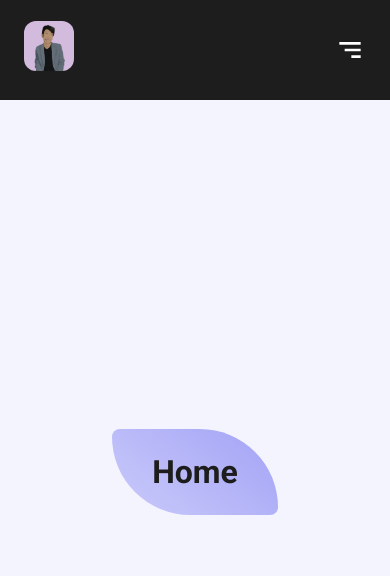
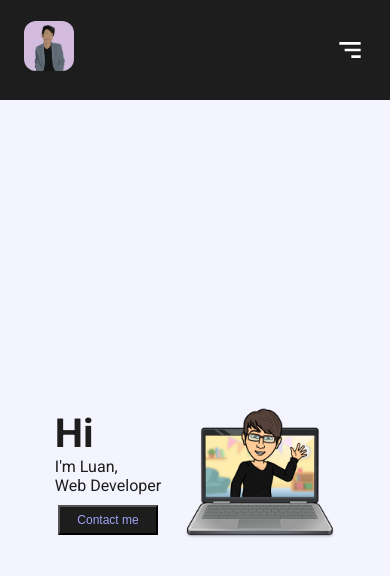
Before and after one commit to luansjourney/luandesouza.xyz-react, a React (Create React App) app: page / in a window 390 px wide. Shown: the top 576 px of the page. Built offline with nearby package versions, Linux system fonts and the light colour scheme.

Commit message:
Add: New text and images to the hero. Pending mobile resize

```diff
--- /dev/null
+++ b/src/Assets/Styles/components/_hero.scss
@@ -0,0 +1,74 @@
+.container {
+    flex-direction: row;
+
+}
+
+h1 {
+    font-size: 3.5rem;
+    align-self: flex-start;
+    @media (max-width: 768px){
+        font-size: 2.5rem;
+    }
+}
+
+p {
+    font-size: 3rem;
+    padding-bottom: 30px;
+    @media (max-width: 768px){
+        font-size: 1rem;
+        padding-bottom: 10px;
+    }
+}
+
+#info {
+    display: flex;
+    flex-direction: column;
+    justify-content: center;
+    align-items: center;
+
+}
+
+#img {
+    padding-left: 1.5rem;
+}
+
+
+img {
+    width: 500px;
+    height: 500px;
+
+    @media (max-width: 768px){
+        width: 150px;
+        height: 150px;
+    }
+}
+
+.contactBtn {
+    width: 150px;
+    height: 40px;
+    margin: 0 auto;
+    background: $dark;
+
+    &:hover {
+        background: $primary;
+
+        a {
+            color: $dark;
+        }
+    }
+
+    a {
+        color: $primary;
+        font-size: 1rem;
+        text-decoration: none;
+    }
+
+    @media (max-width:768px) {
+        width: 100px;
+        height: 30px;
+
+        a {
+            font-size: 0.75rem;
+        }
+    }
+}
--- a/src/Assets/Styles/layout/_layout.scss
+++ b/src/Assets/Styles/layout/_layout.scss
@@ -6,7 +6,7 @@
     justify-content: center;
     align-items: center;
 
-    h1 {
+    .h1 {
         padding: 1.5rem 2.5rem;
         background: linear-gradient(220deg, $primary, rgba($primary, 0.5));
         border-radius: $borderRadius calc(#{$borderRadius} * 10);
--- a/src/Assets/Styles/main.scss
+++ b/src/Assets/Styles/main.scss
@@ -9,4 +9,5 @@
 @import "./layout/layout";
 @import "./layout/header";
 //components
+@import "./components/hero"
 //pages
--- /dev/null
+++ b/src/Components/Hero.js
@@ -0,0 +1,17 @@
+import heroImg from "../Assets/Images/laptop-wave.png";
+import { Link } from "react-router-dom"
+
+function Hero() {
+  return (
+    <>
+        <div id="info">
+          <h1>Hi</h1>
+          <p>I'm Luan, <br/>Web Developer</p>
+          <button className="contactBtn"><Link to="/page-cta">Contact me</Link></button>
+        </div>
+        <div id="img"><img src={heroImg} alt="bitmoji-laptop-wave"  width="150" height="150"/></div>
+    </>
+  )
+}
+
+export default Hero
--- a/src/Pages/Home.js
+++ b/src/Pages/Home.js
@@ -1,8 +1,12 @@
-import React from 'react'
+//#region components import
+import Hero from '../Components/Hero'
+//#endregion
 
 function Home() {
   return (
-    <h1>Home</h1>
+    <>
+      <Hero />
+    </>
   )
 }
 
--- a/src/Pages/PageCTA.js
+++ b/src/Pages/PageCTA.js
@@ -2,7 +2,7 @@ import React from 'react'
 
 function PageCTA() {
   return (
-    <h1>PageCTA</h1>
+    <h1 className='h1'>PageCTA</h1>
   )
 }
 
--- a/src/Pages/PageOne.js
+++ b/src/Pages/PageOne.js
@@ -2,7 +2,7 @@ import React from 'react'
 
 function PageOne() {
   return (
-    <h1>PageOne</h1>
+    <h1 className='h1'>PageOne</h1>
   )
 }
 
```
